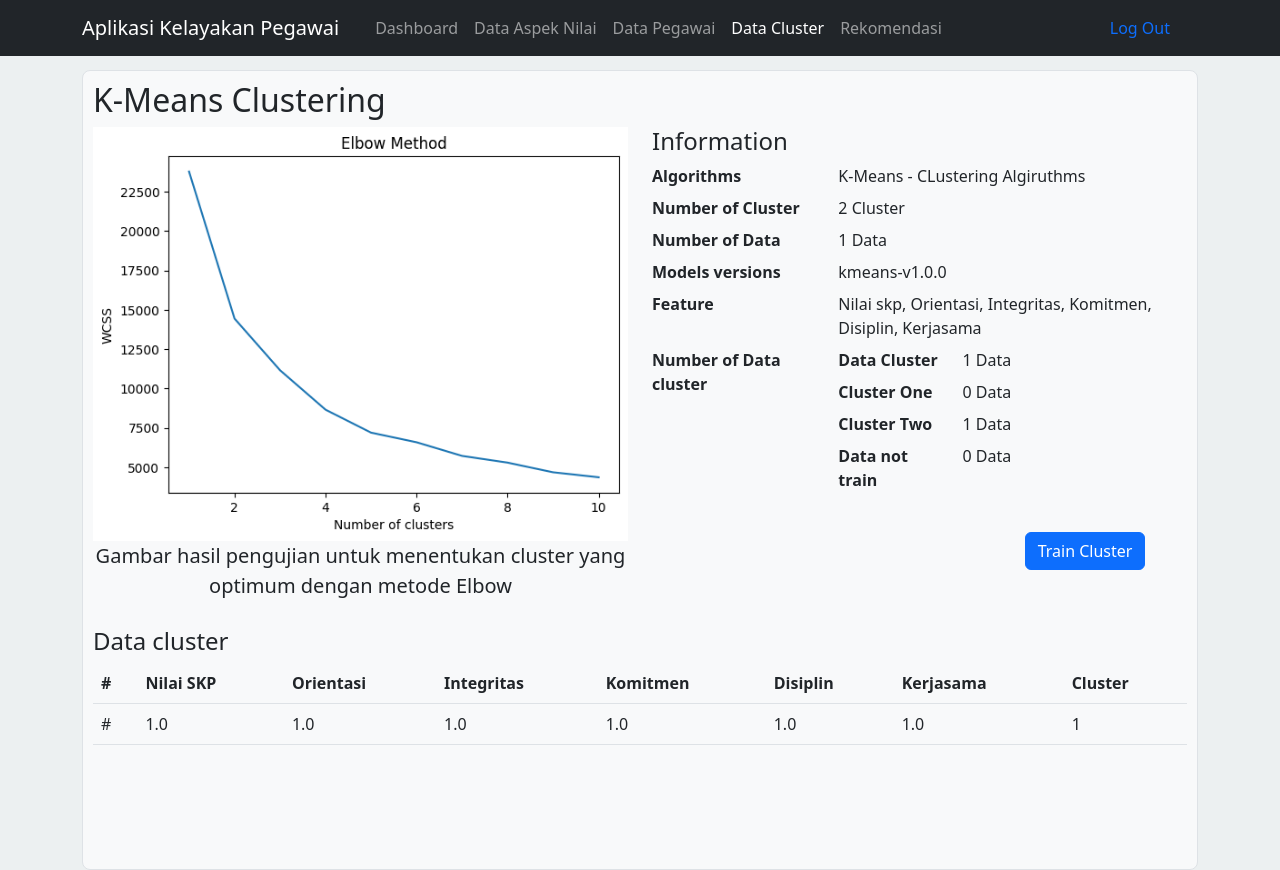
After one commit to junanda/aplikasi-GQ, a Flask app: page /clustering/ in a window 1280 px wide. The commit adds this page. Run offline with Flask 2, Linux system fonts and the light colour scheme; the visitor is signed in with stand-in values (Sample User, id 1); tables that the repository leaves empty hold one stand-in row (values such as "Sample post"); some libraries are stand-ins or nearby versions.

Commit message:
feat:clustering data

```diff
--- a/src/blueprint/__init__.py
+++ b/src/blueprint/__init__.py
@@ -2,3 +2,4 @@ from .auth import auth
 from .dashboard import dashboard
 from .pegawai import bpegawai
 from .pred_engine import predict
+from .clustering_engine import clustering
--- /dev/null
+++ b/src/blueprint/clustering_engine.py
@@ -0,0 +1,66 @@
+from flask import Blueprint, render_template, redirect, url_for
+from sqlalchemy.orm import sessionmaker
+from ..tools import authentication
+from ..main import db
+from sklearn.cluster import KMeans
+import math
+import pandas as pd
+
+
+clustering = Blueprint('clustering', __name__, url_prefix='/clustering')
+
+#index
+@clustering.route('/', methods=('GET','POST'))
+@clustering.route('/<pg>', methods=('GET','POST'))
+@authentication
+def index(pg=0):
+    l_active = 'active'
+    disabled = True
+    # query data cluster dengan pagination
+    query = f"select id_aspek, nilai_skp, orientasi, integritas, komitmen, disiplin, kerjasama, label from nilai_aspek_pegawai where label != 'none' limit 15 offset {str(int(pg)*15)}"
+    # query untuk mengambil seluruh data nilai_aspek_pegawai
+    query2 = "select * from nilai_aspek_pegawai where label !=''"
+    dataPag = db.engine.execute(query).fetchall()
+    countRow = db.engine.execute(query2).fetchall()
+
+    allData = db.engine.execute("select * from nilai_aspek_pegawai").fetchall()
+
+    dataCluster1 = db.engine.execute("select * from nilai_aspek_pegawai where label='0'").fetchall()
+    dataCluster2 = len(countRow) - len(dataCluster1)
+    data_no_label = len(allData) - len(countRow)
+    totalPage = math.ceil(len(countRow)/15)
+    if int(pg) > 0 and int(pg) <= totalPage:
+        disabled = False
+    return render_template(
+            'clustering_view.html',
+            active_d=l_active,
+            data_cluster=dataPag,
+            hal=pg,
+            total_page=totalPage,
+            disabled=disabled,
+            numberAllData=len(allData),
+            dataCluster=len(countRow),
+            clus_1=len(dataCluster1),
+            clus_2=dataCluster2,
+            no_label= data_no_label
+        )
+
+#show data clustering
+#train model
+@clustering.route('/train', methods=['POST', 'GET'])
+@authentication
+def train_clustering():
+    columns = ["id_aspek","nilai_skp","orientasi","integritas","komitmen","disiplin","kerjasama","label"]
+    data = pd.read_sql_table("nilai_aspek_pegawai", con=db.engine, columns=columns)
+
+    data_train = data[columns[1:-1]]
+
+    # train dengan kmeans
+    kmeans = KMeans(n_clusters=2, random_state=0, n_init="auto").fit(data_train)
+    centroid = kmeans.cluster_centers_
+    # simpan atau update data label data-nya
+    for i in range(data_train.shape[0]):
+        # data['label'] = kmeans.labels_[i]
+        db.engine.execute(f"update nilai_aspek_pegawai set label={kmeans.labels_[i]} where id_aspek={data.iloc[i]['id_aspek']}")
+
+    return redirect(url_for('clustering.index'))
--- a/src/blueprint/dashboard.py
+++ b/src/blueprint/dashboard.py
@@ -20,6 +20,7 @@ def index():
 @dashboard.route('/data-aspek/<pg>', methods=('POST', 'GET'))
 @dashboard.route('/data-aspek/tahun/<thun>', methods=('POST', 'GET'))
 @dashboard.route('/data-aspek/tahun/<thun>/<pg>', methods=('POST', 'GET'))
+@authentication
 def alldata(pg=0, thun="all"):
     l_active = 'active'
     dis_able = True
--- a/src/main.py
+++ b/src/main.py
@@ -24,10 +24,12 @@ def create_app():
 
     app.config.from_mapping(config)
 
-    from .blueprint import auth, dashboard, bpegawai
+    from .blueprint import auth, dashboard, bpegawai, clustering, predict
     app.register_blueprint(auth)
     app.register_blueprint(dashboard)
     app.register_blueprint(bpegawai)
+    app.register_blueprint(clustering)
+    app.register_blueprint(predict)
 
     return app
 
--- /dev/null
+++ b/src/templates/clustering_view.html
@@ -0,0 +1,94 @@
+{% extends "dashboard.html" %}
+{% block body %}
+<div class="bg-light border rounded-3" style="padding: 10px;min-height: 800px;">
+    <h2>K-Means Clustering</h2>
+    <div class="row">
+        <div class="col-6">
+            <img src="{{ url_for('static',filename='images/elbow.png') }}" alt="image elbow" class="img-fluid">
+            <p class="lead text-center">
+                Gambar hasil pengujian untuk menentukan cluster yang optimum dengan metode Elbow
+            </p>
+        </div>
+        <div class="col-6">
+            <h4>Information</h4>
+            <dl class="row">
+                <dt class="col-sm-4">Algorithms</dt>
+                <dd class="col-sm-8">K-Means - CLustering Algiruthms</dd>
+
+                <dt class="col-sm-4">Number of Cluster</dt>
+                <dd class="col-sm-8">2 Cluster</dd>
+
+                <dt class="col-sm-4">Number of Data</dt>
+                <dd class="col-sm-8">{{numberAllData}} Data</dd>
+
+                <dt class="col-sm-4">Models versions</dt>
+                <dd class="col-sm-8">kmeans-v1.0.0</dd>
+
+                <dt class="col-sm-4">Feature</dt>
+                <dd class="col-sm-8">Nilai skp, Orientasi, Integritas, Komitmen, Disiplin, Kerjasama</dd>
+
+                <dt class="col-sm-4">Number of Data cluster</dt>
+                <dd class="col-sm-8">
+                    <dl class="row">
+                        <dt class="col-sm-4">Data Cluster</dt>
+                        <dd class="col-sm-8">{{dataCluster}} Data</dd>
+                        <dt class="col-sm-4">Cluster One</dt>
+                        <dd class="col-sm-8">{{clus_1}} Data</dd>
+                        <dt class="col-sm-4">Cluster Two</dt>
+                        <dd class="col-sm-8">{{clus_2}} Data</dd>
+                        <dt class="col-sm-4">Data not train</dt>
+                        <dd class="col-sm-8">{{no_label}} Data</dd>
+                    </dl>
+                </dd>
+
+            </dl>
+            <div class="row align-items-center">
+                <div class="col"></div>
+                <div class="col"></div>
+                <div class="col"><button id="btn-train" type="submit" class="btn btn-primary">Train Cluster</button></div>
+            </div>
+        </div>
+    </div>
+    <div class="row" style="margin-top: 10px;">
+        <div class="col-12">
+            <h4>Data cluster</h4>
+            <table class="table table-hover">
+                <thead>
+                    <tr>
+                        <th>#</th>
+                        <th>Nilai SKP</th>
+                        <th>Orientasi</th>
+                        <th>Integritas</th>
+                        <th>Komitmen</th>
+                        <th>Disiplin</th>
+                        <th>Kerjasama</th>
+                        <th>Cluster</th>
+                    </tr>
+                </thead>
+                <tbody>
+                    {% if data_cluster|length == 0 %}
+                        <tr>
+                            <td colspan='8'>
+                                <div class="alert alert-warning text-center"> Maaf belum ada data cluster</div>
+                            </td>
+                        </tr>
+                    {% else %}
+                        {% for data in data_cluster %}
+                            <tr>
+                                <td>#</td>
+                                <td>{{data.nilai_skp}}</td>
+                                <td>{{data.orientasi}}</td>
+                                <td>{{data.integritas}}</td>
+                                <td>{{data.komitmen}}</td>
+                                <td>{{data.disiplin}}</td>
+                                <td>{{data.kerjasama}}</td>
+                                <td>{{data.label}}</td>
+                            </tr>
+                        {% endfor %}
+                    {% endif %}
+                </tbody>
+            </table>
+        </div>
+    </div>
+</div>
+{% endblock %}
--- a/src/templates/dashboard.html
+++ b/src/templates/dashboard.html
@@ -34,7 +34,7 @@
               <a href="/pegawai/" class="nav-link {{active_c}}">Data Pegawai</a>
             </li>
             <li class="nav-item">
-              <a href="/dashbord/data-cluster" class="nav-link {{active_d}}">Data Cluster</a>
+              <a href="/clustering" class="nav-link {{active_d}}">Data Cluster</a>
             </li>
             <li class="nav-item">
               <a href="#" class="nav-link {{active_e}}">Rekomendasi</a>
```
Also changed, not shown: src/static/images/elbow.png (added).
